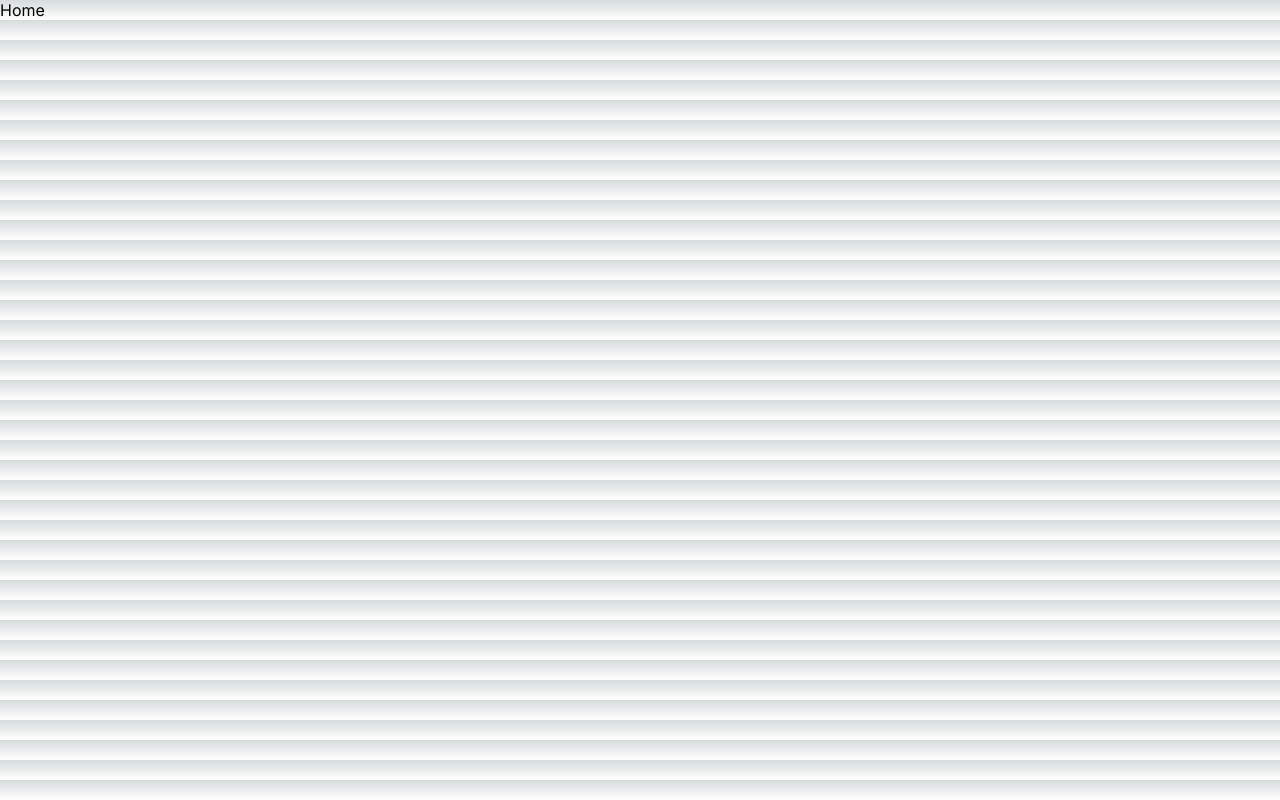
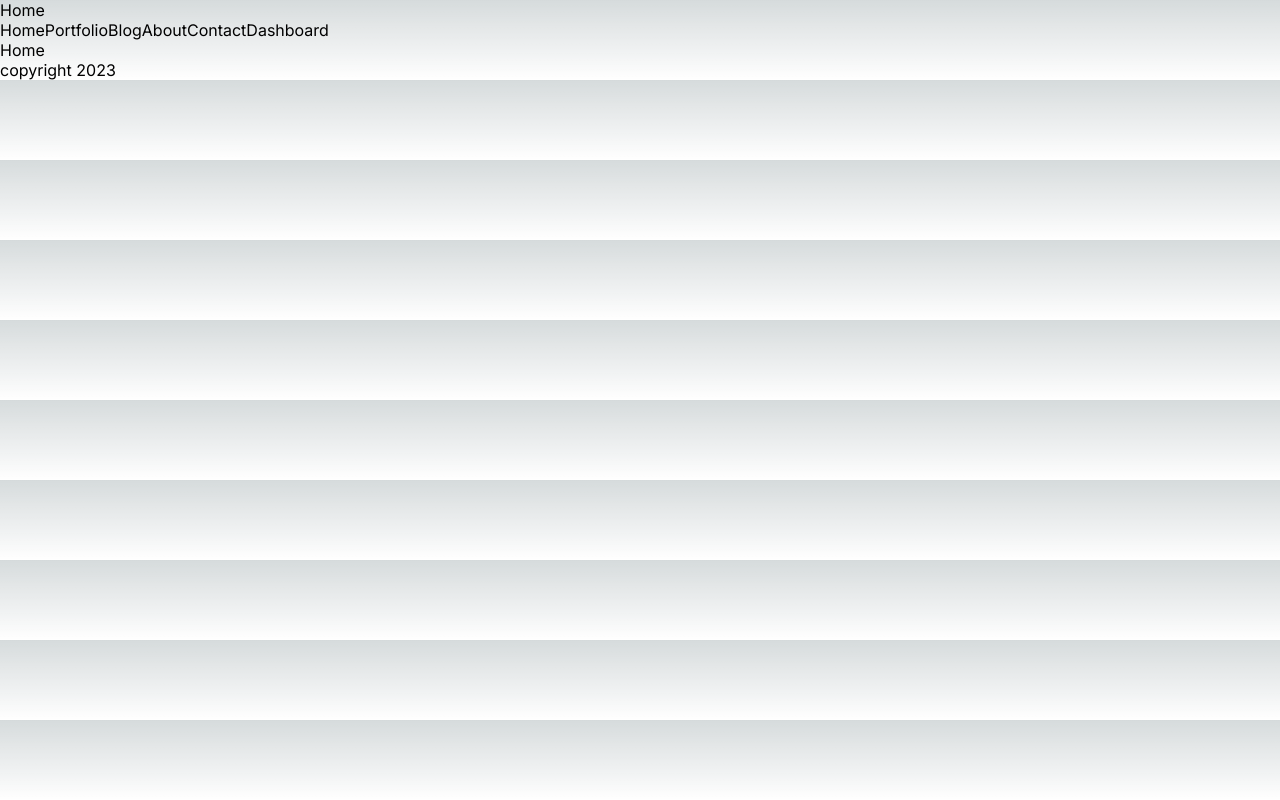
Before and after one commit to mahanmashoof/next-fullstack, a Next.js app: page / in a window 1280 px wide. Built offline with nearby package versions, Linux system fonts and the light colour scheme.

Commit message:
prepare header & footer

```diff
--- a/src/app/layout.js
+++ b/src/app/layout.js
@@ -1,17 +1,23 @@
-import './globals.css'
-import { Inter } from 'next/font/google'
+import Navbar from "@/components/navbar/Navbar";
+import "./globals.css";
+import { Inter } from "next/font/google";
+import Footer from "@/components/footer/Footer";
 
-const inter = Inter({ subsets: ['latin'] })
+const inter = Inter({ subsets: ["latin"] });
 
 export const metadata = {
-  title: 'Create Next App',
-  description: 'Generated by create next app',
-}
+  title: "Create Next App",
+  description: "Generated by create next app",
+};
 
 export default function RootLayout({ children }) {
   return (
     <html lang="en">
-      <body className={inter.className}>{children}</body>
+      <body className={inter.className}>
+        <Navbar />
+        {children}
+        <Footer />
+      </body>
     </html>
-  )
+  );
 }
--- /dev/null
+++ b/src/components/footer/Footer.jsx
@@ -0,0 +1,7 @@
+import React from "react";
+
+const Footer = () => {
+  return <div>copyright 2023</div>;
+};
+
+export default Footer;
--- /dev/null
+++ b/src/components/navbar/Navbar.jsx
@@ -0,0 +1,51 @@
+import Link from "next/link";
+
+const Navbar = () => {
+  const links = [
+    {
+      id: 1,
+      title: "Home",
+      url: "/",
+    },
+    {
+      id: 2,
+      title: "Portfolio",
+      url: "/portfolio",
+    },
+    {
+      id: 3,
+      title: "Blog",
+      url: "/blog",
+    },
+    {
+      id: 4,
+      title: "About",
+      url: "/about",
+    },
+    {
+      id: 5,
+      title: "Contact",
+      url: "/contact",
+    },
+    {
+      id: 6,
+      title: "Dashboard",
+      url: "/dashboard",
+    },
+  ];
+
+  return (
+    <div>
+      <Link href="/">Home</Link>
+      <div>
+        {links.map((link) => (
+          <Link href={link.url} key={link.id}>
+            {link.title}
+          </Link>
+        ))}
+      </div>
+    </div>
+  );
+};
+
+export default Navbar;
```
